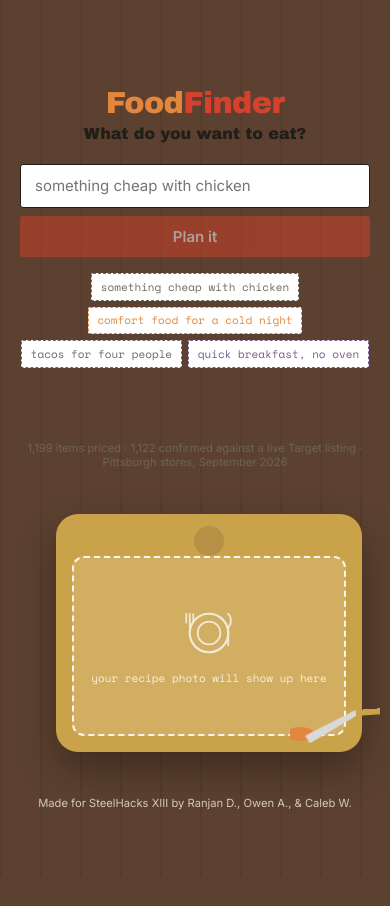
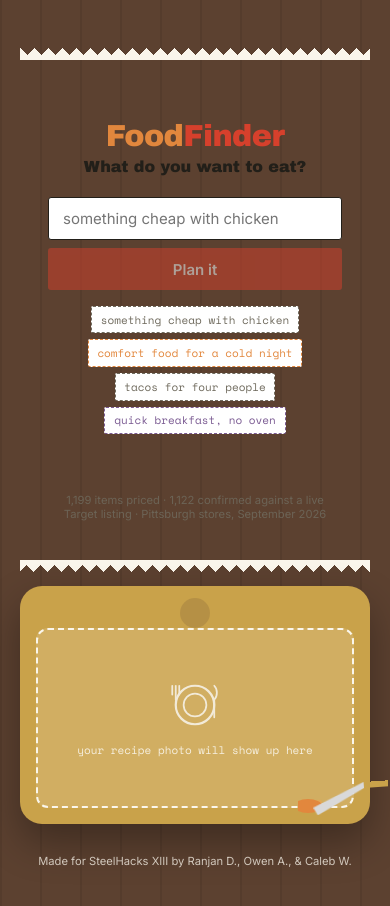
Before and after one commit to owen-ipc/FoodFinder, a Next.js app in the folder web/: page / in a window 390 px wide. Shown: the top 906 px of the page. Before the commit the page ends 877 px from the top, so only its background shows below. Built offline with nearby package versions, Linux system fonts and the light colour scheme.

Commit message:
Change layout from flex to grid in globals.css
Refactor layout to use CSS Grid for better responsiveness and structure.

```diff
--- a/web/app/globals.css
+++ b/web/app/globals.css
@@ -122,20 +122,17 @@ body {
   z-index: 1;
   max-width: 780px;
   margin: 0 auto;
-  display: flex;
-  align-items: flex-start;
+  display: grid;
+  grid-template-columns: minmax(0, 400px) minmax(0, 280px);
+  column-gap: 1.75rem;
+  row-gap: 0.9rem;
+  align-items: start;
   justify-content: center;
-  gap: 1.75rem;
-  flex-wrap: wrap;
-}
-
-.receiptCol {
-  width: 100%;
-  max-width: 400px;
 }
 
 .notchTop,
 .notchBottom {
+  grid-column: 1;
   height: 12px;
   background-image: linear-gradient(135deg, transparent 50%, var(--paper) 50%),
     linear-gradient(-135deg, transparent 50%, var(--paper) 50%);
@@ -147,11 +144,35 @@ body {
   transform: rotate(180deg);
 }
 
-.receipt {
+/* One continuous "sheet" behind every receipt-column cell. A grid item
+   that spans several rows still covers the row-gap between them, so this
+   reads as a single paper sheet even though the content above it is
+   split into separate cells (one per recipe, so photos can line up). */
+.paperBackdrop {
+  grid-column: 1;
   background: var(--paper);
-  color: var(--ink);
-  padding: 2rem 1.75rem 0.4rem;
   box-shadow: 0 18px 40px rgba(0, 0, 0, 0.28);
+  z-index: 0;
+}
+
+.paperCell {
+  grid-column: 1;
+  position: relative;
+  z-index: 1;
+  padding: 0 1.75rem;
+}
+
+.paperCell.headCell {
+  padding-top: 2rem;
+}
+
+.paperCell.lastCell {
+  padding-bottom: 0.4rem;
+}
+
+.recipeCard {
+  padding-top: 1.1rem;
+  border-top: 1.5px dashed var(--rule);
 }
 
 /* ---------------------------------------------------------------- */
@@ -287,14 +308,9 @@ body {
 /* plan / results                                                    */
 /* ---------------------------------------------------------------- */
 
-.plan {
+.divider {
   border-top: 1.5px dashed var(--rule);
-  margin-top: -0.2rem;
-  padding-top: 1.25rem;
-}
-
-.planHead {
-  margin-bottom: 0.9rem;
+  margin: 0 0 1.1rem;
 }
 
 .planTitle {
@@ -311,7 +327,7 @@ body {
 
 .priceBar {
   display: grid;
-  grid-template-columns: 1fr 1fr;
+  grid-template-columns: repeat(auto-fit, minmax(140px, 1fr));
   gap: 1px;
   margin-bottom: 0.9rem;
 }
@@ -441,19 +457,12 @@ body {
 }
 
 /* ---------------------------------------------------------------- */
-/* photo column                                                       */
+/* photo column -- boards are direct grid children now, one per      */
+/* recipe row, so they line up with the recipe they belong to        */
 /* ---------------------------------------------------------------- */
 
-.photoCol {
-  width: 100%;
-  max-width: 280px;
-  padding-top: 1.4rem;
-  display: flex;
-  flex-direction: column;
-  gap: 1.4rem;
-}
-
 .board {
+  grid-column: 2;
   position: relative;
   background: var(--board);
   border-radius: 22px;
@@ -549,6 +558,7 @@ body {
 }
 
 .credit {
+  grid-column: 2;
   text-align: center;
   font-size: 0.7rem;
   color: var(--paper);
@@ -556,8 +566,20 @@ body {
   margin-top: 1rem;
 }
 
+/* Below this width there isn't room for two real columns. Fall back to
+   one column, natural top-to-bottom order -- this loses the per-recipe
+   image alignment, but that's a reasonable trade for not overlapping. */
 @media (max-width: 45rem) {
-  .photoCol {
-    max-width: 400px;
+  .stage {
+    grid-template-columns: 1fr;
+  }
+  .board,
+  .paperCell,
+  .paperBackdrop,
+  .notchTop,
+  .notchBottom,
+  .credit {
+    grid-column: 1;
+    grid-row: auto !important;
   }
 }
```
